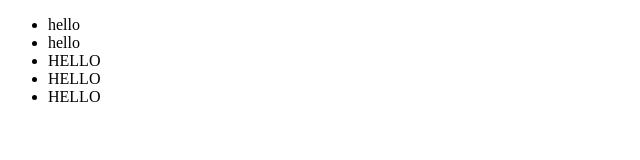
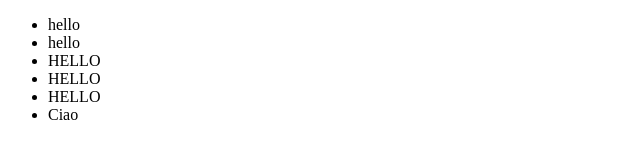
Before and after one commit to corsinimaira/corsinimaira.github.io, a plain HTML site: page index.html in a window 1280 px wide. Shown: the full height of the page, 0-640 px from the left. Drawn offline with Linux system fonts and the light colour scheme.

Commit message:
commit di prova con fork

```diff
--- a/index.html
+++ b/index.html
@@ -13,6 +13,7 @@
     <li>HELLO</li>
     <li>HELLO</li>
     <li>HELLO</li>
+    <li>Ciao</li>
 </ul>
 </body>
 </html>
```
